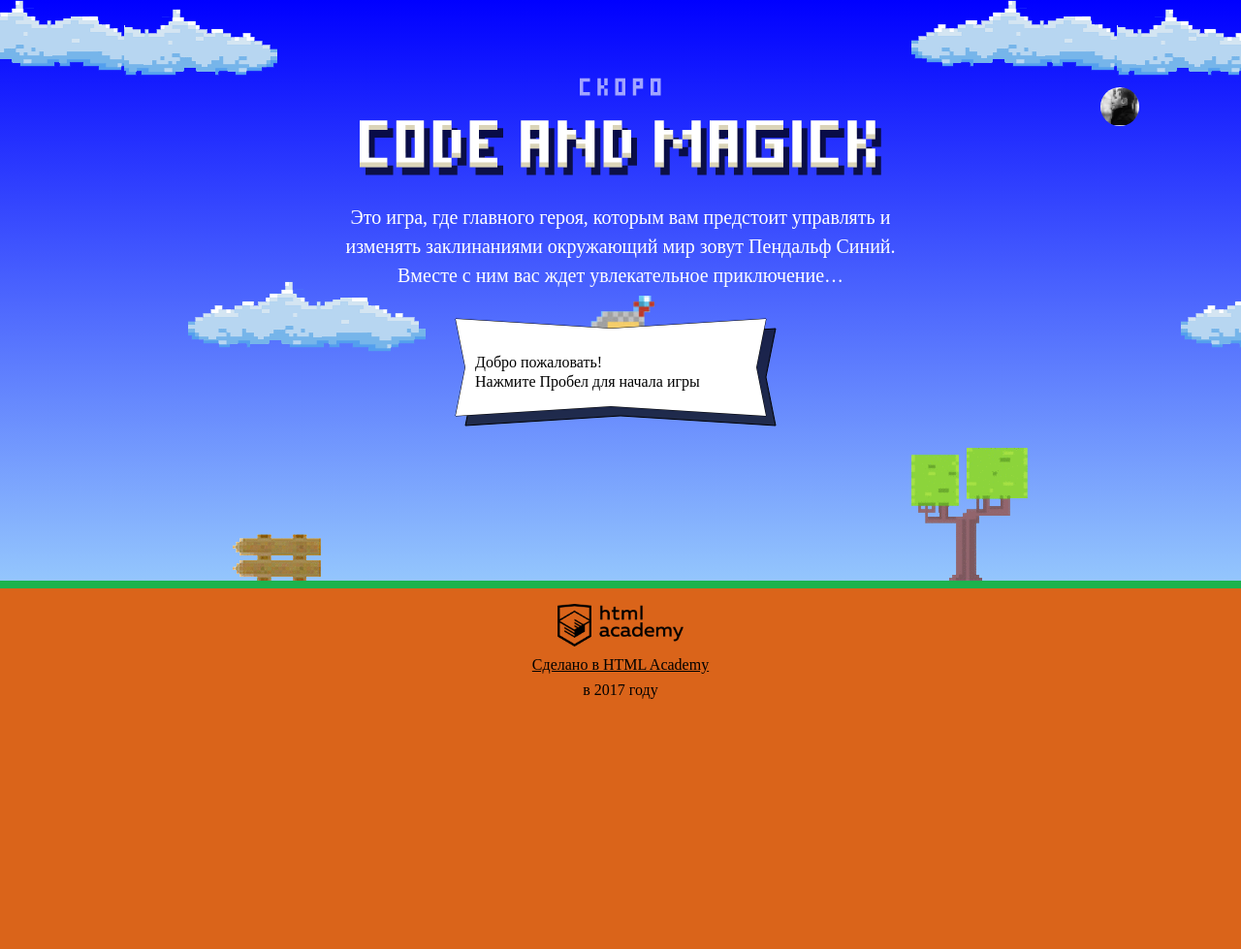
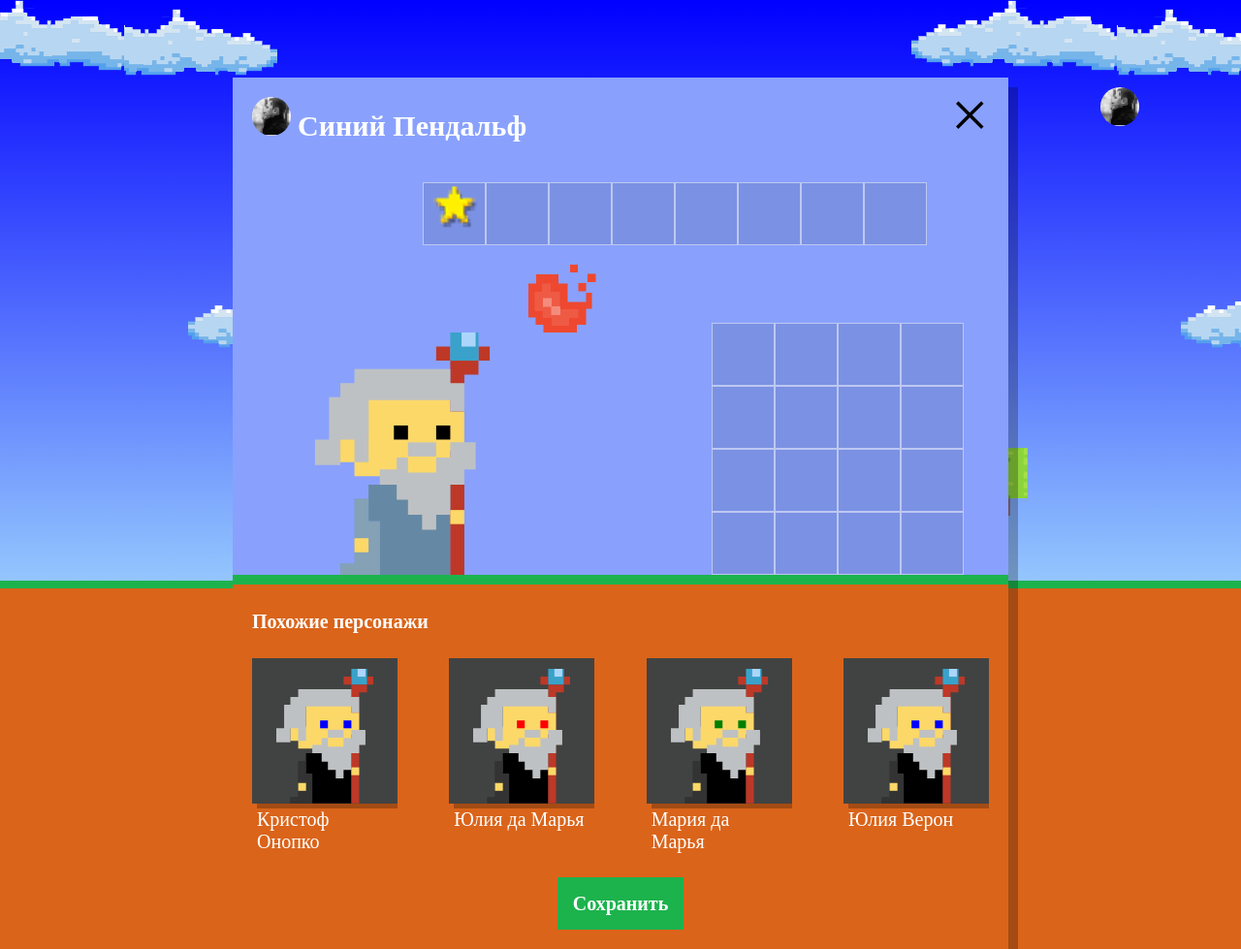
Before and after one commit to frenby52/973763-code-and-magick-18, a website: page index.html in a window 1280 px wide. Shown: the whole page at 97% size. Before the commit the page ends 800 px from the top, so only its background shows below. Drawn offline with Linux system fonts and the light colour scheme; a web font is replaced by a local one.

Commit message:
task 1 setup-similar wizards

```diff
--- a/index.html
+++ b/index.html
@@ -201,6 +201,7 @@
     return height / 3 - getWizardHeight();
   };
 </script>
+<script src="js/setup.js"></script>
 <script src="js/stat.js"></script>
 <script src="js/game.js"></script>
 
--- /dev/null
+++ b/js/setup.js
@@ -0,0 +1,88 @@
+'use strict';
+
+var WIZARD_NAMES = ['Иван', 'Хуан Себастьян', 'Мария', 'Кристоф', 'Виктор', 'Юлия', 'Люпита', 'Вашингтон'];
+var WIZARD_SURNAMES = ['да Марья', 'Верон', 'Мирабелла', 'Вальц', 'Онопко', 'Топольницкая', 'Нионго', 'Ирвинг'];
+var WIZARD_COAT_COLORS = ['rgb (101, 137, 164)', 'rgb (241, 43, 107)', 'rgb (146, 100, 161)', 'rgb (56, 159, 117)', 'rgb (215, 210, 55)', 'rgb (0, 0, 0)'];
+var WIZARD_EYES_COLORS = ['black', 'red', 'blue', 'yellow', 'green'];
+var WIZARDS_QUANTITY = 4;
+var setupBlock = document.querySelector('.setup');
+var setupSimilarBlock = document.querySelector('.setup-similar');
+var setupSimilarList = document.querySelector('.setup-similar-list');
+var wizardTemplateId = document.querySelector('#similar-wizard-template');
+var wizardTemplate = wizardTemplateId.content.querySelector('.setup-similar-item');
+
+function randomInteger(min, max) {
+  var rand = min + Math.random() * (max + 1 - min);
+
+  return Math.floor(rand);
+}
+
+var createWizardName = function (names, surnames) {
+  var randomIndexNames = randomInteger(0, names.length - 1);
+  var randomIndexSurnames = randomInteger(0, surnames.length - 1);
+  var wizardName = names[randomIndexNames] + ' ' + surnames[randomIndexSurnames];
+
+  return wizardName;
+};
+
+var chooseRandomColor = function (colorData) {
+  var randomIndex = randomInteger(0, colorData.length - 1);
+  var color = colorData[randomIndex];
+
+  return color;
+};
+
+var createWizardInfo = function () {
+  var wizardInfo =
+  {
+    name: createWizardName(WIZARD_NAMES, WIZARD_SURNAMES),
+    coatColor: chooseRandomColor(WIZARD_COAT_COLORS),
+    eyesColor: chooseRandomColor(WIZARD_EYES_COLORS)
+  };
+
+  return wizardInfo;
+};
+
+var generateWizardsData = function (quantity) {
+  var wizardsData = [];
+  for (var i = 0; i < quantity; i++) {
+    wizardsData[i] = createWizardInfo();
+  }
+
+  return wizardsData;
+};
+
+var wizardsData = generateWizardsData(WIZARDS_QUANTITY);
+
+var activateSetup = function () {
+  setupBlock.classList.remove('hidden');
+  setupSimilarBlock.classList.remove('hidden');
+};
+
+activateSetup();
+
+var createWizardElement = function (data) {
+  var wizardElement = wizardTemplate.cloneNode(true);
+  wizardElement.querySelector('.setup-similar-label').textContent = data.name;
+  wizardElement.querySelector('.wizard-coat').style.fill = data.coatColor;
+  wizardElement.querySelector('.wizard-eyes').style.fill = data.eyesColor;
+
+  return wizardElement;
+};
+
+var fillWizardElements = function (data) {
+  var documentFragment = document.createDocumentFragment();
+  for (var i = 0; i < data.length; i++) {
+    var wizardElement = createWizardElement(data[i]);
+    documentFragment.appendChild(wizardElement);
+  }
+
+  return documentFragment;
+};
+
+var insertWizardElements = function (data) {
+  var documentFragment = fillWizardElements(data);
+  setupSimilarList.appendChild(documentFragment);
+};
+
+insertWizardElements(wizardsData);
```
